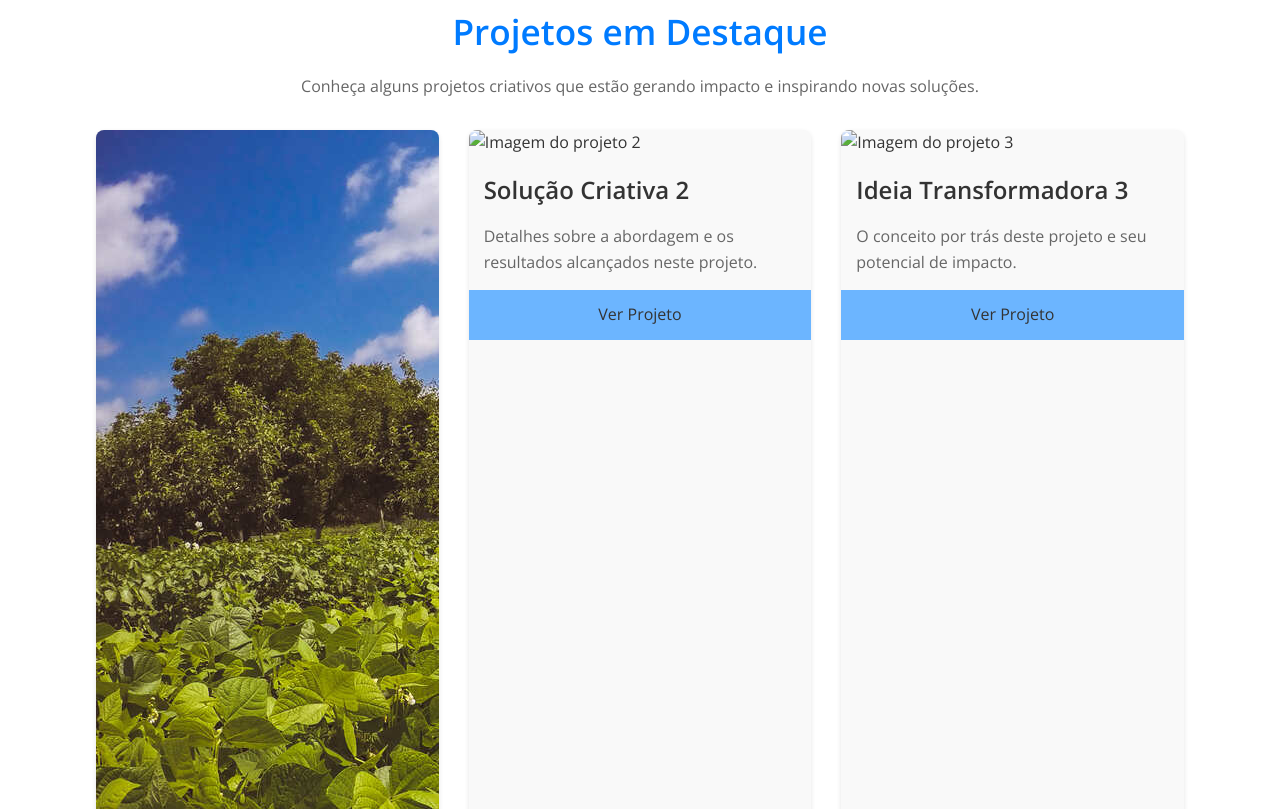
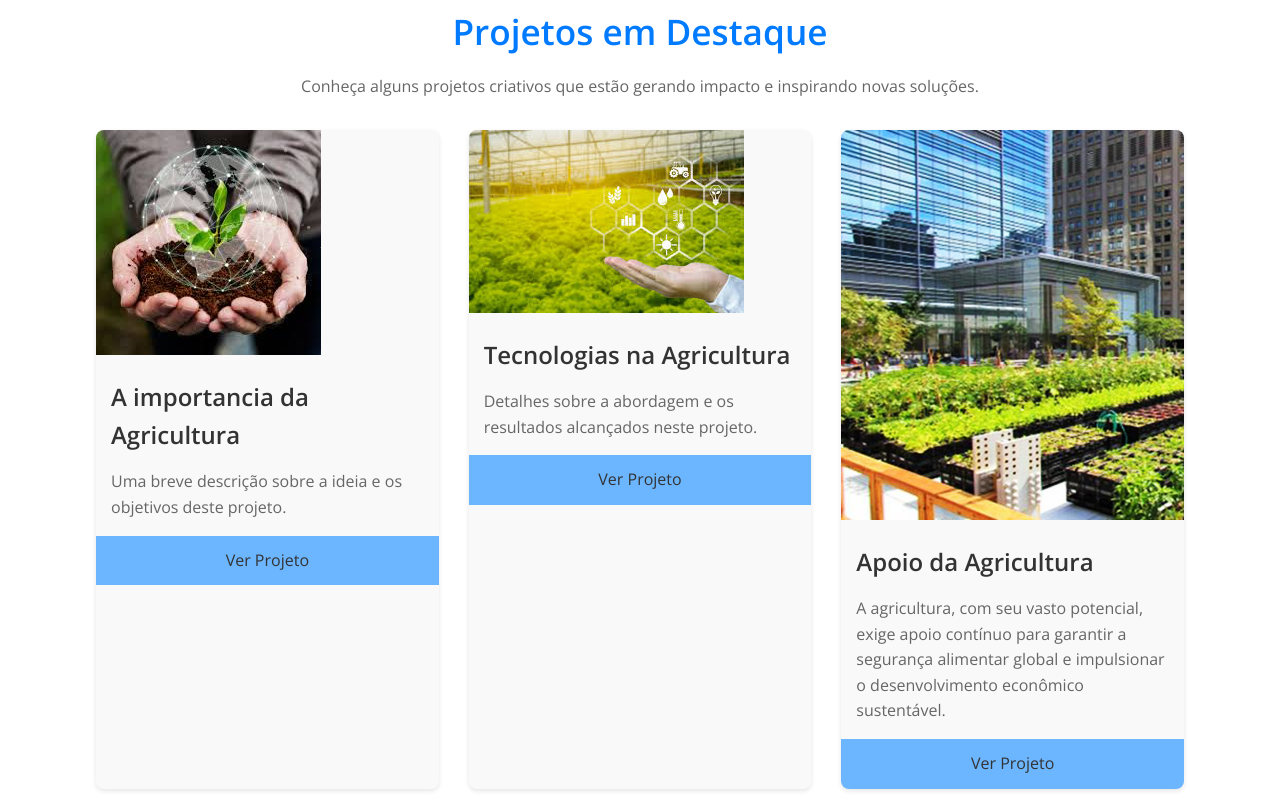
Before and after one commit to Negoazedo/Agrinho-Robert, a plain HTML site: page index.html in a window 1280 px wide. Shown: the part 711-1520 px from the top of the page. Drawn offline with nearby package versions, Linux system fonts and the light colour scheme.

Commit message:
Agrinho-RJE

```diff
--- a/index.html
+++ b/index.html
@@ -72,32 +72,31 @@ impacto e inspirando novas soluções.</p>
 <div class="lista-projetos-destaque">
 <div class="card-projeto">
 
-<img src="img/ajuda da agricultura.jpg" alt="Imagem do projeto 1" class="imagem-
+<img src="img/maos.de.agriculas.jpeg" alt="Imagem do projeto 1" class="imagem-
 projeto">
 
-<h3 class="titulo-projeto">Apoio da Agricultura</h3>
+<h3 class="titulo-projeto">A importancia da Agricultura</h3>
 <p class="descricao-projeto">Uma breve descrição sobre a ideia e os objetivos
 deste projeto.</p>
 <a href="link1.html" class="link-projeto">Ver Projeto</a>
 </div>
 <div class="card-projeto">
 
-<img src="img/01-img-teste.jpg" alt="Imagem do projeto 2" class="imagem-
+<img src="img/tecnolo.jpeg" alt="Imagem do projeto 2" class="imagem-
 projeto">
 
-<h3 class="titulo-projeto">Solução Criativa 2</h3>
+<h3 class="titulo-projeto">Tecnologias na Agricultura</h3>
 <p class="descricao-projeto">Detalhes sobre a abordagem e os resultados
 alcançados neste projeto.</p>
 <a href="/projeto/2" class="link-projeto">Ver Projeto</a>
 </div>
 <div class="card-projeto">
 
-<img src="img/01-img-teste.jpg" alt="Imagem do projeto 3" class="imagem-
+<img src="img/agricultura_urbana.jpg" alt="Imagem do projeto 3" class="imagem-
 projeto">
 
-<h3 class="titulo-projeto">Ideia Transformadora 3</h3>
-<p class="descricao-projeto">O conceito por trás deste projeto e seu potencial de
-impacto.</p>
+<h3 class="titulo-projeto">Apoio da Agricultura</h3>
+<p class="descricao-projeto">A agricultura, com seu vasto potencial, exige apoio contínuo para garantir a segurança alimentar global e impulsionar o desenvolvimento econômico sustentável.</p>
 <a href="/projeto/3" class="link-projeto">Ver Projeto</a>
 </div>
 </div>
```
Also changed, not shown: img/agricultura_urbana.jpg (added), img/ajuda da agricultura.jpg (deleted), img/maos.de.agriculas.jpeg (added), img/tecnolo.jpeg (added).
